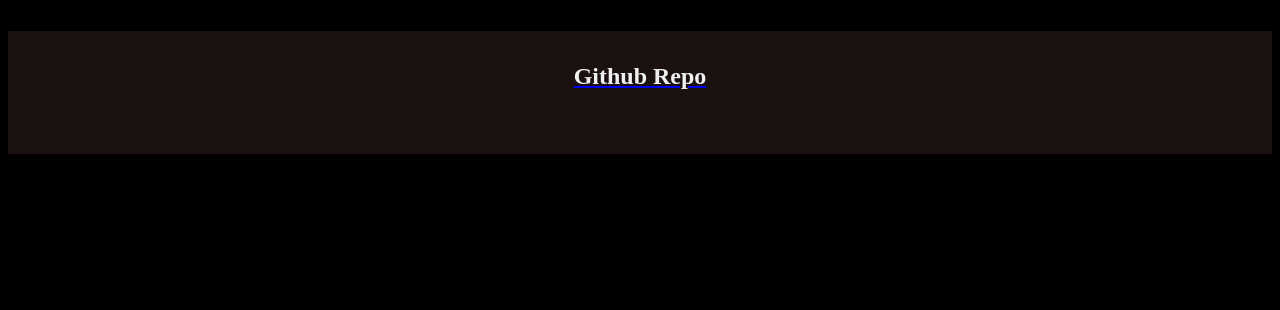
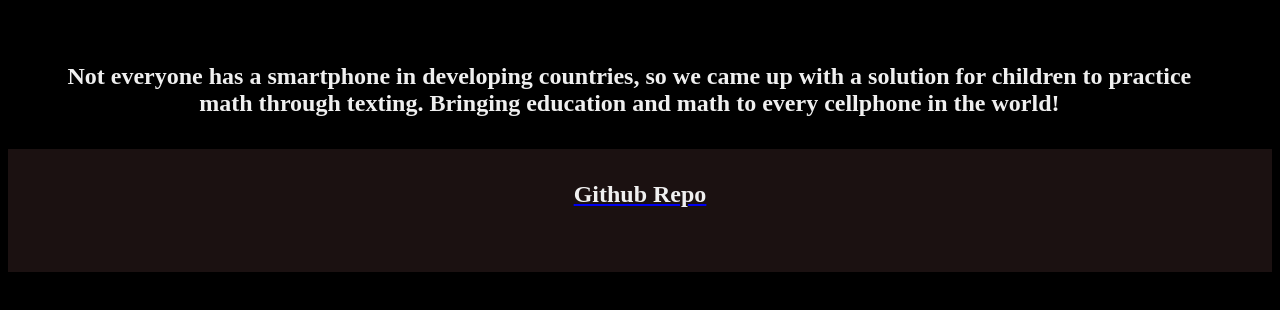
Before and after one commit to chini5ko/TextForMath, a plain HTML site: page index.html in a window 1280 px wide. Shown: the part 334-644 px from the top of the page. Drawn offline with Linux system fonts and the light colour scheme.

Commit message:
mission statement

```diff
--- a/index.html
+++ b/index.html
@@ -25,6 +25,10 @@
             <h1>(201) 685 - 2339</h1>
         </div>
 
+        <div class="mission">
+               <h2>Not everyone has a smartphone in developing countries, so we came up with a solution for children to practice math through texting. Bringing education and math to every cellphone in the world! </h2>
+            </div>
+
         <div class="github">
             <a href="https://github.com/chini5ko/TextForMath"> <h2>Github Repo </h2></a>
 
--- a/style.css
+++ b/style.css
@@ -126,12 +126,17 @@ CSS Grid layout for modern browsers:
 			grid-column: 1/4;
         }
 
+        .mission{
+            grid-column: 1/3;
+        }
+
 
 		.text {
 			grid-column: 1/4;
 		}
 
 		.github {
+
 			grid-column: 1/4;
 		}
 
```
Also changed, not shown: img.png (added).
